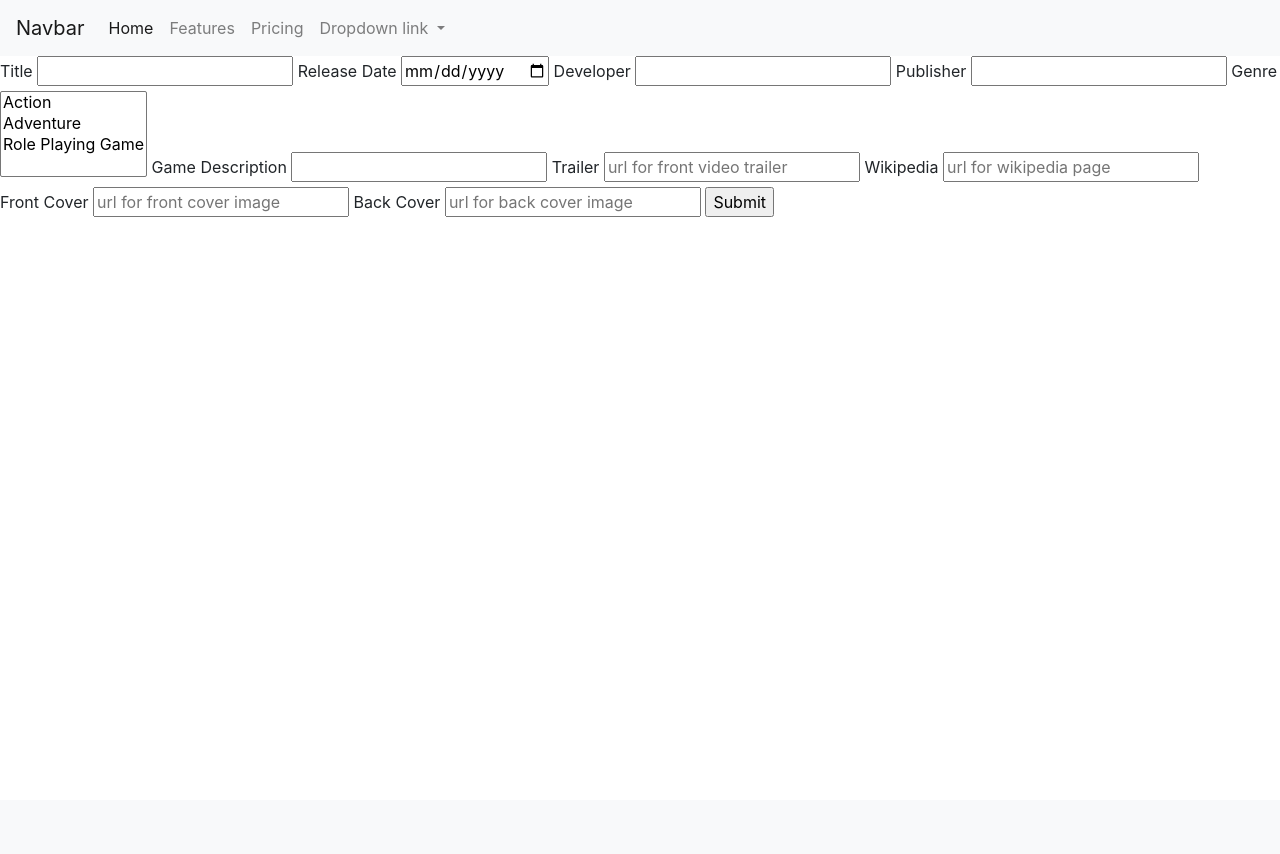
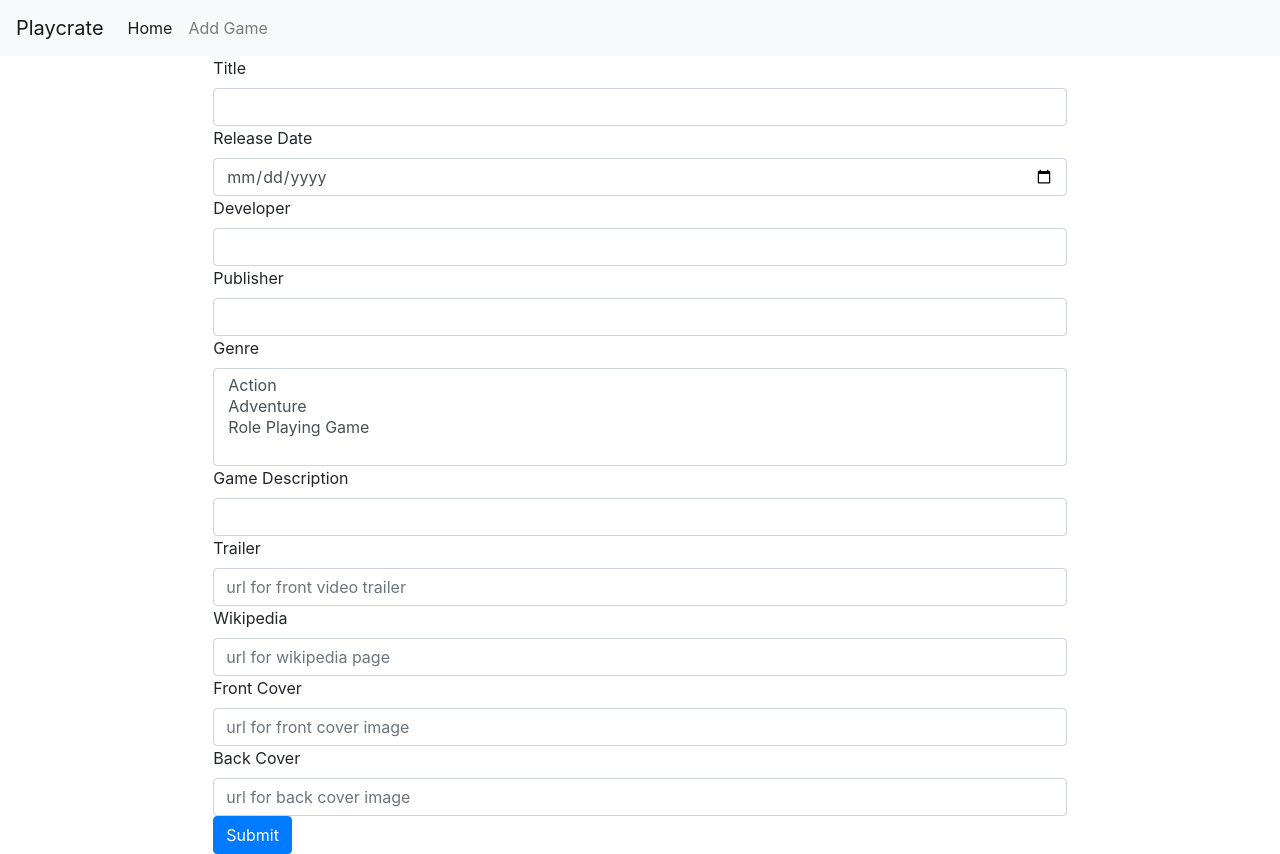
Before and after one commit to Code-Institute-Submissions/CI-MS3-Playcrate, a Flask app: page /add-game/ in a window 1280 px wide. Before the commit the page ends 217 px from the top, so only its background shows below. Run offline with Flask 2, Linux system fonts and the light colour scheme; some libraries are stand-ins or nearby versions.

Commit message:
Style Add Game Form With Bootstrap.

```diff
--- a/templates/add-game.html
+++ b/templates/add-game.html
@@ -2,17 +2,24 @@
 {% block title %}Add Game{% endblock %}
 {% block content %}
 <form method="POST" action="/update-game">
-    {{ form.csrf_token }}
-    {{ form.title.label(class="form-label") }} {{ form.title() }}
-    {{ form.release_date.label }} {{ form.release_date() }}
-    {{ form.developer.label }} {{ form.developer() }}
-    {{ form.publisher.label }} {{ form.publisher() }}
-    {{ form.genre.label }} {{ form.genre() }}
-    {{ form.game_description.label }} {{ form.game_description() }}
-    {{ form.trailer.label }} {{ form.trailer(placeholder = "url for front video trailer") }}
-    {{ form.wikipedia.label }} {{ form.wikipedia(placeholder = "url for wikipedia page") }}
-    {{ form.front_cover.label }} {{ form.front_cover(placeholder = "url for front cover image") }}
-    {{ form.back_cover.label }} {{ form.back_cover(placeholder = "url for back cover image") }}
-    <input type="submit" value="Submit">
+    <div class="col-8 offset-2">
+        <div class="row">
+            {{ form.csrf_token }}
+            {{ form.title.label(class="label label-default") }} {{ form.title(class="form-control") }}
+            {{ form.release_date.label(class="label label-default") }} {{ form.release_date(class="form-control") }}
+            {{ form.developer.label(class="label label-default") }} {{ form.developer(class="form-control") }}
+            {{ form.publisher.label(class="label label-default") }} {{ form.publisher(class="form-control") }}
+            {{ form.genre.label(class="label label-default") }} {{ form.genre(class="form-control") }}
+            {{ form.game_description.label(class="label label-default") }} {{ form.game_description(class="form-control") }}
+            {{ form.trailer.label(class="label label-default") }}
+            {{ form.trailer(placeholder = "url for front video trailer",class="form-control") }}
+            {{ form.wikipedia.label(class="label label-default") }} {{ form.wikipedia(placeholder = "url for wikipedia page",class="form-control") }}
+            {{ form.front_cover.label(class="label label-default") }}
+            {{ form.front_cover(placeholder = "url for front cover image",class="form-control") }}
+            {{ form.back_cover.label(class="label label-default") }}
+            {{ form.back_cover(placeholder = "url for back cover image",class="form-control") }}
+            <input type="submit" class="btn btn-primary" value="Submit">
+        </div>
+    </div>
 </form>
- {% endblock %}
+{% endblock %}
--- a/templates/base.html
+++ b/templates/base.html
@@ -14,7 +14,7 @@
 
   <body>
     <nav class="navbar navbar-expand-lg navbar-light bg-light">
-      <a class="navbar-brand" href="#">Navbar</a>
+      <a class="navbar-brand" href="#">Playcrate</a>
       <button
         class="navbar-toggler"
         type="button"
@@ -29,33 +29,12 @@
       <div class="collapse navbar-collapse" id="navbarNavDropdown">
         <ul class="navbar-nav">
           <li class="nav-item active">
-            <a class="nav-link" href="#"
+            <a class="nav-link" href="{{url_for('home')}}"
               >Home <span class="sr-only">(current)</span></a
             >
           </li>
           <li class="nav-item">
-            <a class="nav-link" href="#">Features</a>
-          </li>
-          <li class="nav-item">
-            <a class="nav-link" href="#">Pricing</a>
-          </li>
-          <li class="nav-item dropdown">
-            <a
-              class="nav-link dropdown-toggle"
-              href="#"
-              id="navbarDropdownMenuLink"
-              role="button"
-              data-toggle="dropdown"
-              aria-haspopup="true"
-              aria-expanded="false"
-            >
-              Dropdown link
-            </a>
-            <div class="dropdown-menu" aria-labelledby="navbarDropdownMenuLink">
-              <a class="dropdown-item" href="#">Action</a>
-              <a class="dropdown-item" href="#">Another action</a>
-              <a class="dropdown-item" href="#">Something else here</a>
-            </div>
+            <a class="nav-link" href="{{url_for('add_game')}}">Add Game</a>
           </li>
         </ul>
       </div>
```
